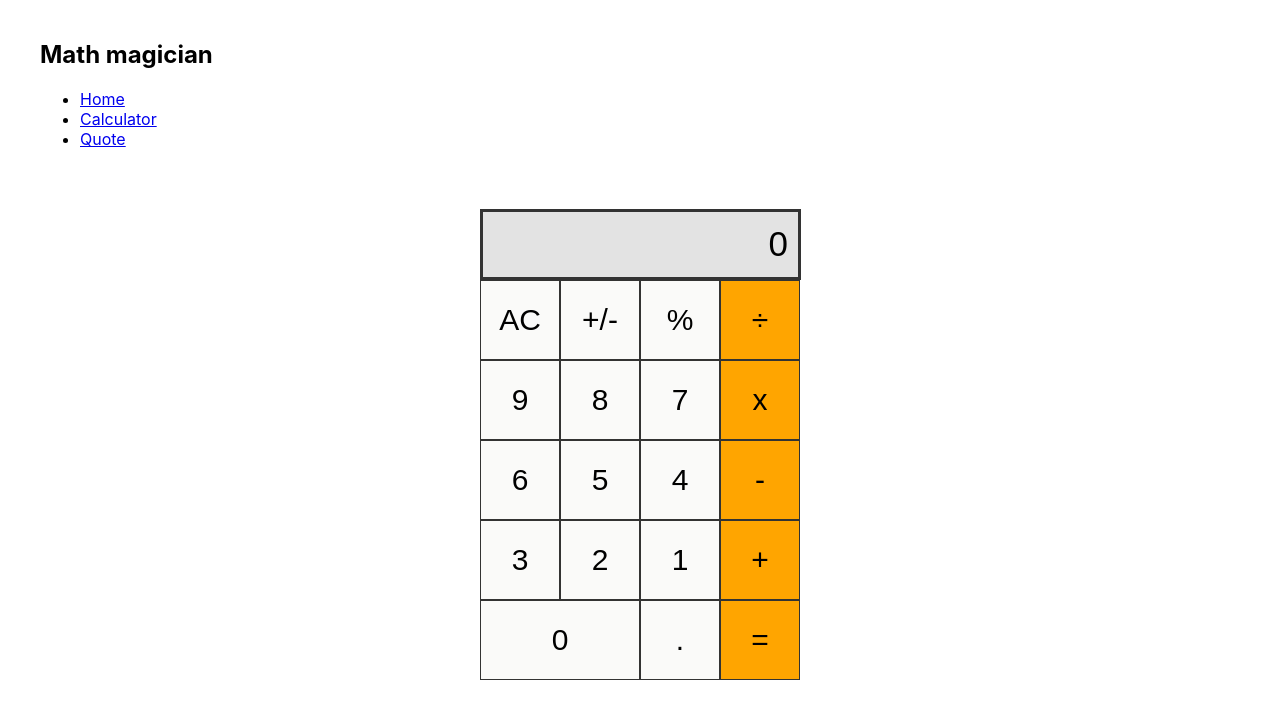
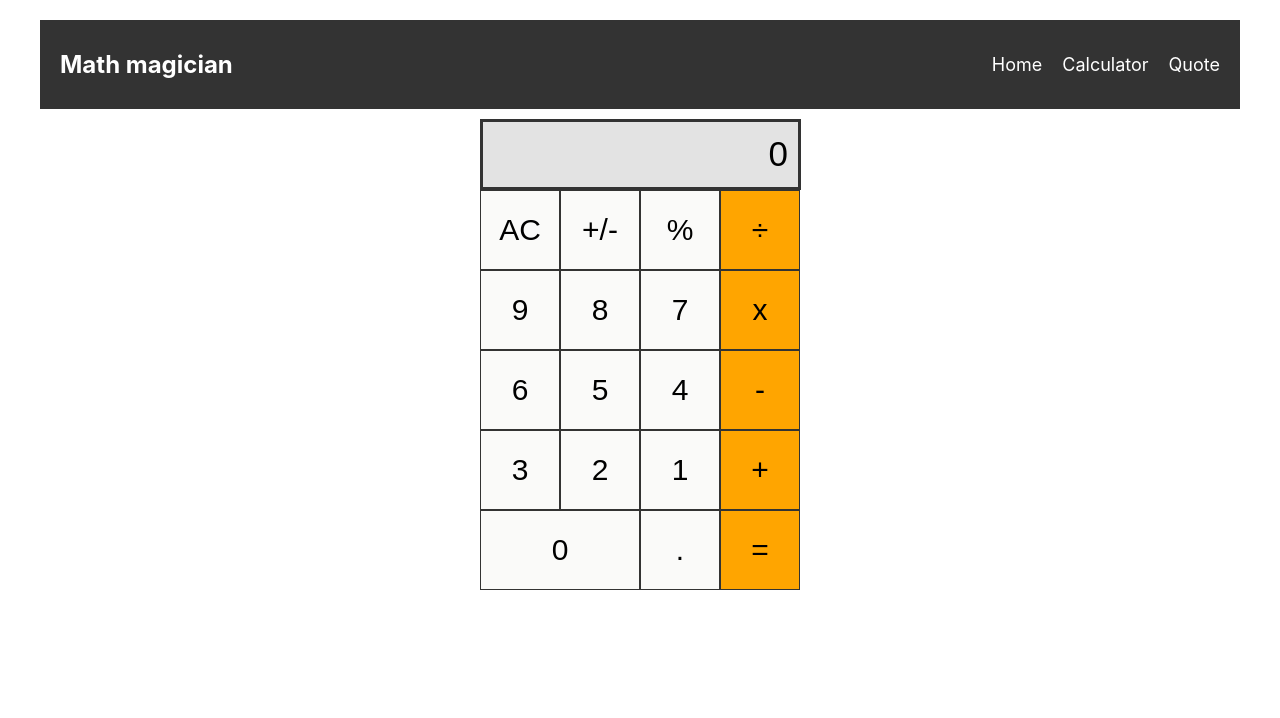
Before and after one commit to Obote/math-magician, a React (Create React App) app: page /calculator in a window 1280 px wide. Shown: the top 718 px of the page. Built offline with nearby package versions, Linux system fonts and the light colour scheme.

Commit message:
Add styling

```diff
--- a/src/App.js
+++ b/src/App.js
@@ -1,5 +1,6 @@
 import './App.css';
 import './component/Calculator.css';
+import './component/navbar.css';
 import React from 'react';
 import { BrowserRouter as Router, Routes, Route } from 'react-router-dom';
 import NavBar from './component/Narbar';
--- a/src/component/Calculator.css
+++ b/src/component/Calculator.css
@@ -1,6 +1,6 @@
 .calc {
   width: 320px;
-  margin: 60px auto;
+  margin: 10px auto;
 }
 
 #answer {
--- a/src/component/Narbar.js
+++ b/src/component/Narbar.js
@@ -1,5 +1,6 @@
 // NavBar.js
 import React from 'react';
+import './navbar.css';
 // eslint-disable-next-line import/no-extraneous-dependencies
 import { Link } from 'react-router-dom';
 
--- a/src/component/navbar.css
+++ b/src/component/navbar.css
@@ -0,0 +1,34 @@
+.navbar {
+  background-color: #333;
+  color: #fff;
+  display: flex;
+  justify-content: space-between;
+  align-items: center;
+  padding: 10px 20px;
+}
+
+.logo {
+  font-size: 24px;
+}
+
+.nav-links {
+  list-style: none;
+  display: flex;
+  gap: 20px;
+  margin: 0;
+  padding: 0;
+}
+
+.nav-links li {
+  font-size: 18px;
+}
+
+.nav-links a {
+  color: #fff;
+  text-decoration: none;
+  transition: color 0.3s ease-in-out;
+}
+
+.nav-links a:hover {
+  color: #ff6600;
+}
```
